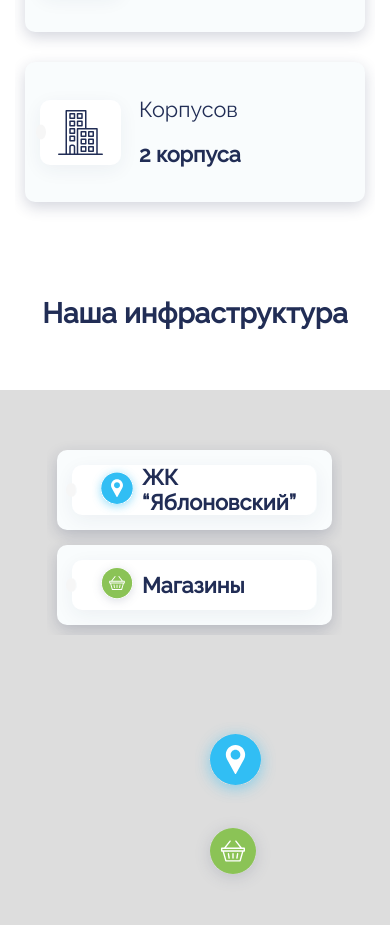
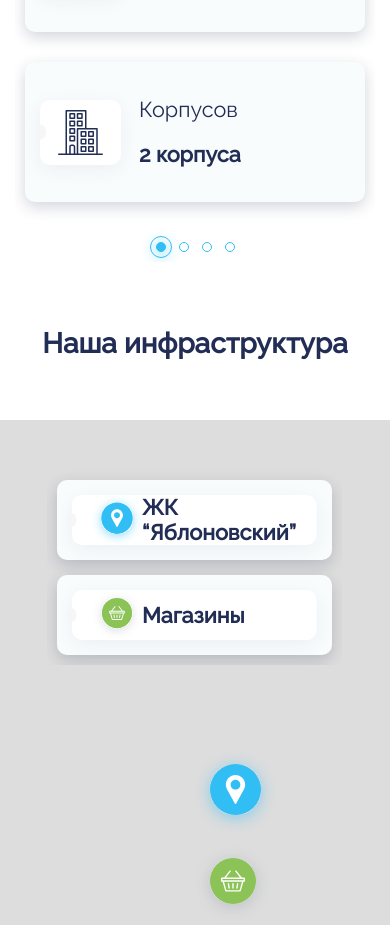
Before and after one commit to PotapenkoVadim/ls-build, a website built with webpack: page src/index.html in a window 390 px wide. Shown: the part 914-1839 px from the top of the page. Built offline with nearby package versions, Linux system fonts and the light colour scheme.

Commit message:
fix: minor fixes

```diff
--- a/src/index.html
+++ b/src/index.html
@@ -240,6 +240,8 @@
           </div>
         </div>
       </div>
+
+      <div class="swiper-pagination"></div>
     </div>
   </section>
 
--- a/src/index.js
+++ b/src/index.js
@@ -1,4 +1,4 @@
-import Swiper from 'swiper';
+import Swiper, { Pagination } from 'swiper';
 import L from 'leaflet';
 
 import 'swiper/css';
@@ -21,6 +21,8 @@ mobileMenu.addEventListener('click', () => {
 });
 
 // sliders
+Swiper.use([Pagination]);
+
 new Swiper('#cardsSwiper', {
   slidesPerView: 4,
   spaceBetween: 70,
@@ -43,14 +45,26 @@ new Swiper('#cardsSwiper', {
 new Swiper('#featuresSwiper', {
   slidesPerView: 4,
   spaceBetween: 10,
+  pagination: {
+    el: '.swiper-pagination',
+    clickable: true,
+  },
   breakpoints: {
     320: {
       slidesPerView: 1,
       spaceBetween: 40,
+      pagination: {
+        el: '.swiper-pagination',
+        clickable: true,
+      },
     },
     780: {
       slidesPerView: 1,
       spaceBetween: 40,
+      pagination: {
+        el: '.swiper-pagination',
+        clickable: true,
+      },
     },
     1024: {
       slidesPerView: 4,
@@ -63,6 +77,14 @@ const benefitsSwiperButtons = [
   ...document.querySelectorAll('.benefits__sticker'),
 ];
 const benefitsSwiper = new Swiper('#benefitsSwiper', { slidesPerView: 1 });
+
+document.addEventListener('keydown', function (event) {
+  if (['ArrowLeft', '<'].includes(event.key)) {
+    benefitsSwiper.slidePrev();
+  } else if (['ArrowRight', '>'].includes(event.key)) {
+    benefitsSwiper.slideNext();
+  }
+});
 
 benefitsSwiperButtons.forEach((item) =>
   item.addEventListener('click', function () {
--- a/src/styles/global.css
+++ b/src/styles/global.css
@@ -125,7 +125,7 @@ body { font-family: 'Raleway', sans-serif; font-size: 16px; color: var(--main) }
 .map__image { width: 50px; height: 50px; }
 .map__marker { font-size: 1.35rem; font-weight: 600; }
 
-.leaflet-control-zoom { display: none; }
+.leaflet-control { display: none; }
 
 .sticker { background-color: var(--light); box-shadow: 0px 5px 15px rgba(33, 45, 85, 0.2); border-radius: 10px; padding: 15px;
   margin-bottom: 15px; cursor: pointer;
@@ -195,6 +195,13 @@ body { font-family: 'Raleway', sans-serif; font-size: 16px; color: var(--main) }
 
 .text-marked { color: var(--accent); text-decoration: none; }
 
+.swiper-pagination { display: none; align-items: center; justify-content: center; gap: 13px; padding: 10px 0; }
+.swiper-pagination-bullet { display: inline-block; width: 10px; height: 10px; border-radius: 50%; border: 1px solid var(--accent); }
+.swiper-pagination-bullet-active { background-color: var(--accent); box-shadow: 0px 3px 15px #31BEF4; position: relative; }
+.swiper-pagination-bullet-active::after { content: ''; position: absolute; top: 50%; left: 50%; width: 20px; height: 20px; border: 1px solid var(--accent);
+  border-radius: 50%; transform: translate(-50%, -50%);
+}
+
 @media (max-width: 1024px) {
   .header__phone-number,
   .header__phone-link { font-size: 1rem; }
@@ -215,6 +222,8 @@ body { font-family: 'Raleway', sans-serif; font-size: 16px; color: var(--main) }
   .form__control, .form__button { display: block; width: 100%; }
   .footer__form-container { flex-direction: column; gap: 25px; }
   .footer__description, .footer__phone-number { font-size: 1.2rem; }
+
+  .swiper-pagination { display: flex; }
 }
 
 @media (max-width: 780px) {
@@ -262,6 +271,7 @@ body { font-family: 'Raleway', sans-serif; font-size: 16px; color: var(--main) }
   .footer__text { position: absolute; top: -20px; left: 50%; transform: translateX(-50%); }
   .footer__left-row { border-right: none; border-bottom: 1px dashed var(--accent); margin-bottom: 25px; }
   .footer__right-row { padding: 0; }
+  .footer__title { font-size: 1.75rem; }
 
   .form__checkbox { text-align: center; padding: 10px 0; }
 }
```
